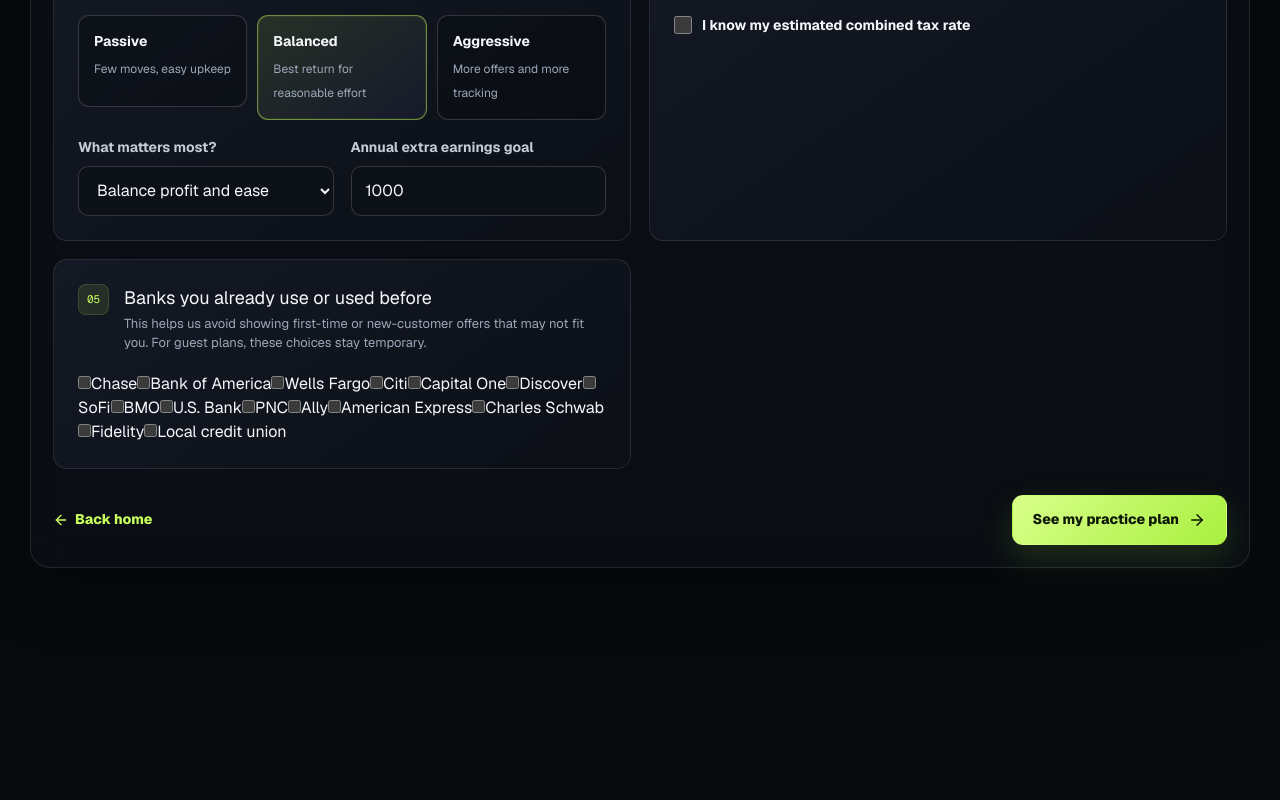
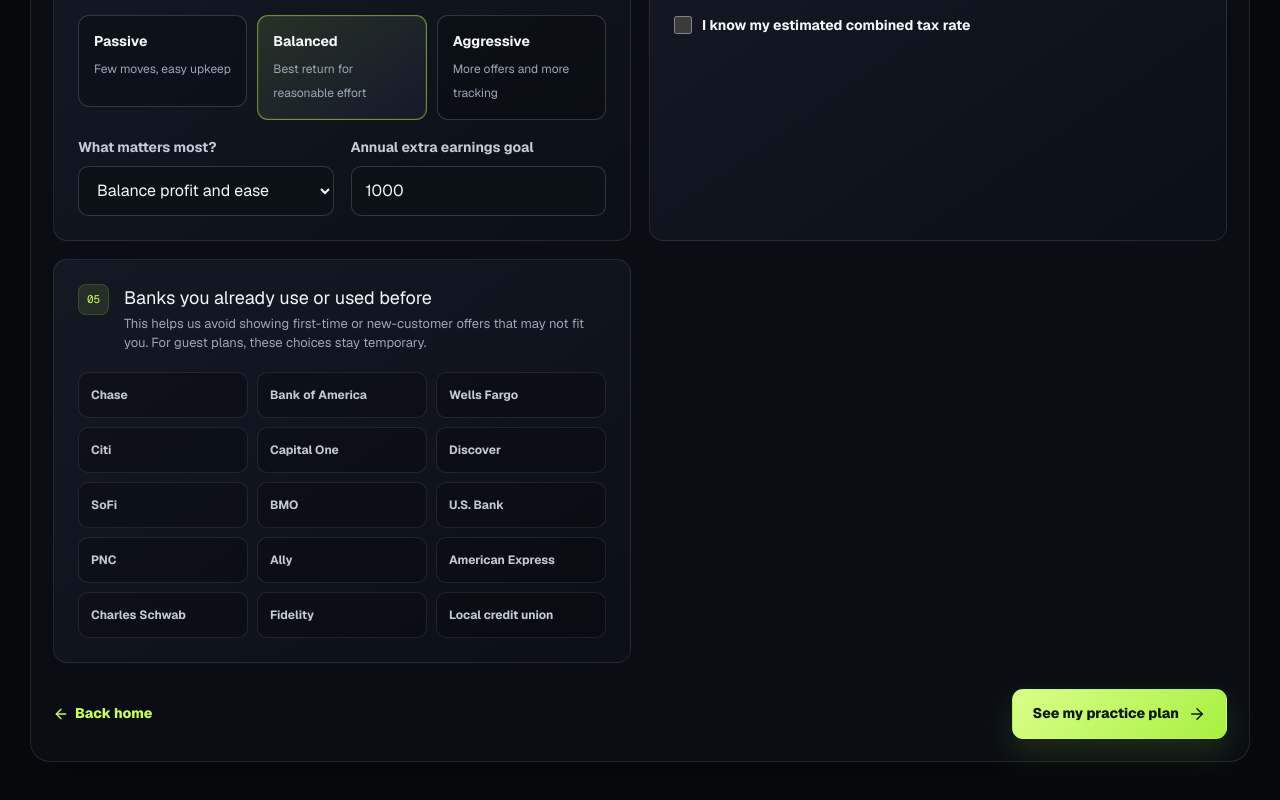
Before and after one commit to czg2015-sys/churning-app, a Next.js app: page /guest in a window 1280 px wide. Shown: the part 1189-1989 px from the top of the page. Before the commit the page ends 1845 px from the top, so only its background shows below. Built offline with nearby package versions, Linux system fonts and the light colour scheme; no server answers; the database is empty.

Commit message:
Polish tracker and bank history UI

```diff
--- a/src/app/reward-tracker.css
+++ b/src/app/reward-tracker.css
@@ -56,5 +56,16 @@
 .add-plan-wrap { display:grid; gap:5px; }
 .add-plan-error { color:var(--danger); font-size:10px; }
 .opportunity-actions { display:flex; gap:8px; align-items:center; justify-content:flex-end; }
-@media (max-width: 900px) { .reward-tracker-head { grid-template-columns:1fr; } .reward-lifetime { width:100%; } .reward-quick-grid { grid-template-columns:repeat(2,1fr); } .reward-quick-grid > div:nth-child(3) { border-left:0; border-top:1px solid var(--line); } .reward-quick-grid > div:nth-child(4) { border-top:1px solid var(--line); } .reward-details { grid-template-columns:1fr; } }
-@media (max-width: 620px) { .reward-card-top,.reward-progress-row { align-items:flex-start; flex-direction:column; } .reward-value { text-align:left; } .reward-quick-grid { grid-template-columns:1fr; } .reward-quick-grid > div + div { border-left:0; border-top:1px solid var(--line); } .reward-next-action { grid-template-columns:1fr; gap:4px; } }
+.dashboard-section-label { display:flex; justify-content:space-between; gap:20px; align-items:end; margin:30px 0 12px; }
+.dashboard-section-label p { margin:0; max-width:560px; color:var(--muted); font-size:12px; text-align:right; }
+.bank-history-grid { display:grid; grid-template-columns:repeat(3,minmax(0,1fr)); gap:9px; }
+.bank-history-option { position:relative; cursor:pointer; }
+.bank-history-option input { position:absolute; opacity:0; }
+.bank-history-option span { display:flex; align-items:center; min-height:46px; padding:0 12px; border:1px solid var(--line); border-radius:10px; background:rgba(7,9,13,.32); color:var(--muted-strong); font-size:12px; font-weight:680; transition:160ms ease; }
+.bank-history-option span:hover { border-color:var(--line-strong); background:rgba(255,255,255,.035); }
+.bank-history-option input:checked + span { color:var(--ink); border-color:rgba(199,255,91,.45); background:linear-gradient(145deg,rgba(199,255,91,.12),rgba(129,116,255,.06)); box-shadow:inset 0 0 0 1px rgba(199,255,91,.06); }
+.bank-history-option input:focus-visible + span { outline:2px solid var(--green); outline-offset:3px; }
+.opportunity-row-expanded { grid-template-columns:1.4fr .65fr .8fr .7fr 1.1fr; }
+@media (max-width: 1020px) { .opportunity-row-expanded { grid-template-columns:1.4fr .7fr .8fr; } .opportunity-row-expanded > :nth-child(4), .opportunity-row-expanded > :nth-child(5) { display:none; } }
+@media (max-width: 900px) { .reward-tracker-head { grid-template-columns:1fr; } .reward-lifetime { width:100%; } .reward-quick-grid { grid-template-columns:repeat(2,1fr); } .reward-quick-grid > div:nth-child(3) { border-left:0; border-top:1px solid var(--line); } .reward-quick-grid > div:nth-child(4) { border-top:1px solid var(--line); } .reward-details { grid-template-columns:1fr; } .bank-history-grid { grid-template-columns:repeat(2,minmax(0,1fr)); } }
+@media (max-width: 620px) { .reward-card-top,.reward-progress-row { align-items:flex-start; flex-direction:column; } .reward-value { text-align:left; } .reward-quick-grid { grid-template-columns:1fr; } .reward-quick-grid > div + div { border-left:0; border-top:1px solid var(--line); } .reward-next-action { grid-template-columns:1fr; gap:4px; } .dashboard-section-label { align-items:flex-start; flex-direction:column; } .dashboard-section-label p { text-align:left; } .bank-history-grid { grid-template-columns:1fr; } }
```
